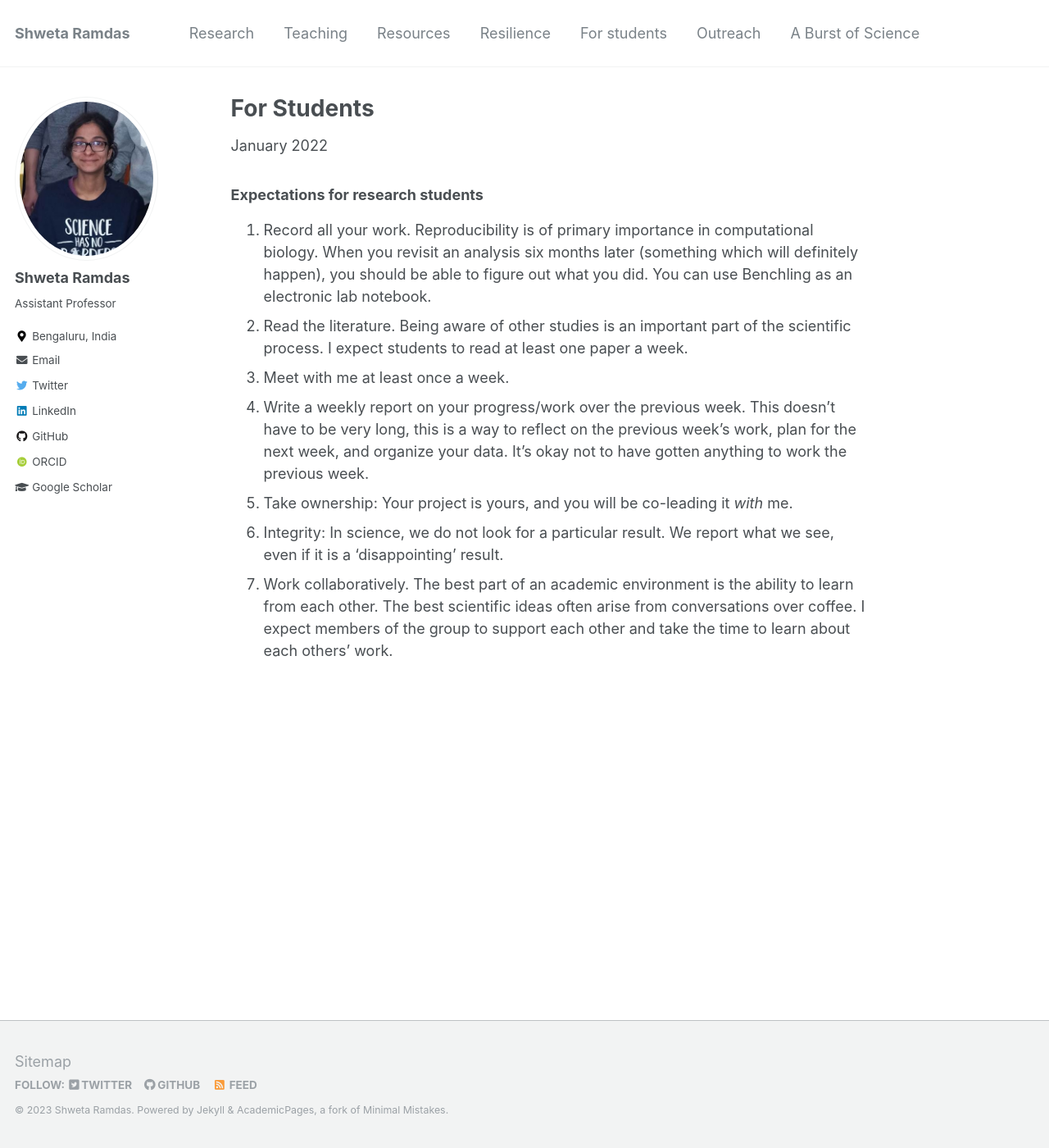
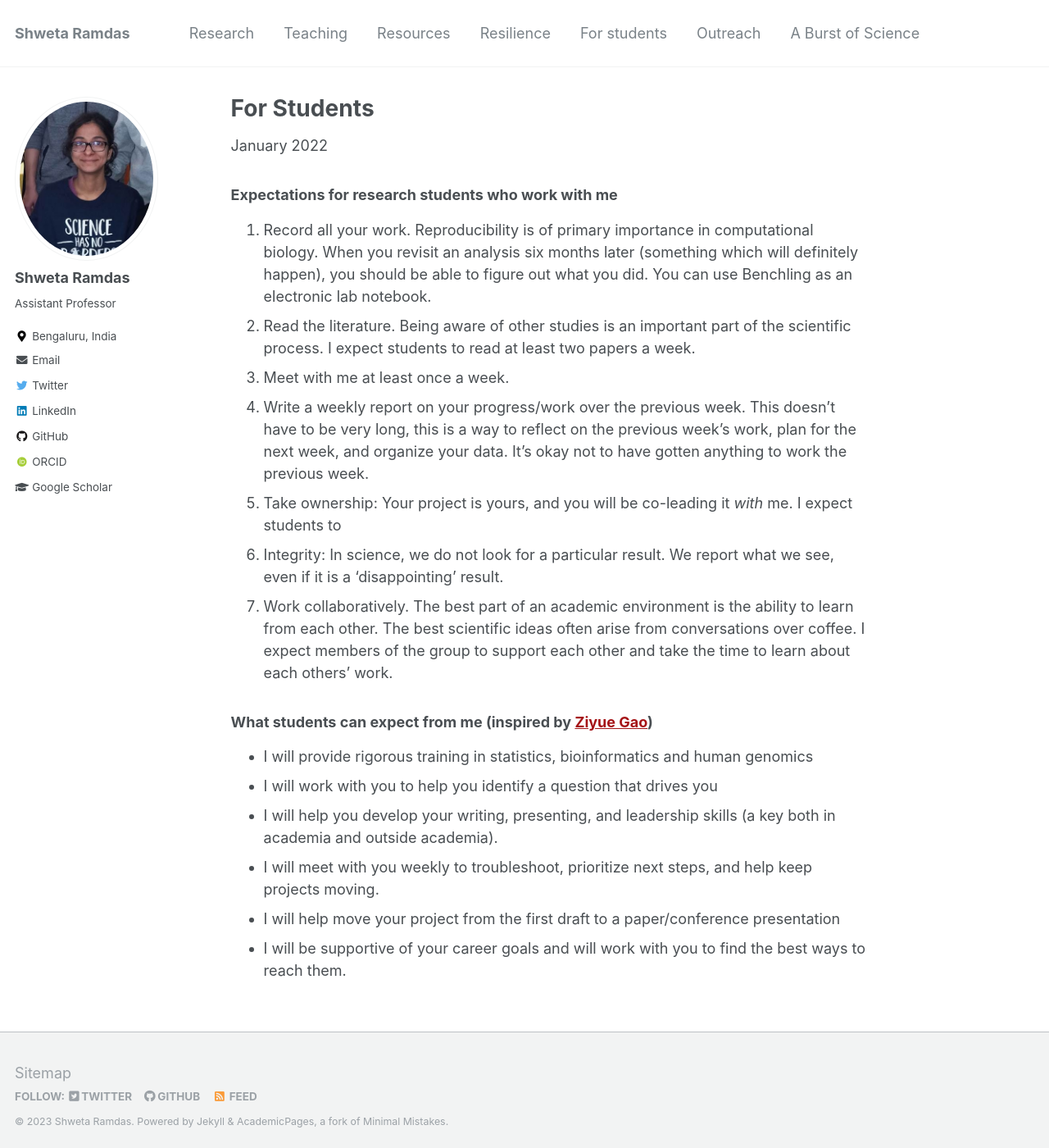
Before and after one commit to shwetaramdas/shwetaramdas.github.io, a Jekyll site: the page built from _pages/students.md, in a window 1280 px wide and 1400 px high. Shown: the whole window at 82% size. Built offline with Jekyll 4.4.1, drawn with Linux system fonts in a browser that asks for light colours; some web fonts are replaced.

Commit message:
Update students.md

```diff
--- a/_pages/students.md
+++ b/_pages/students.md
@@ -7,12 +7,21 @@ author_profile: true
 ---
 January 2022
 
-### Expectations for research students
+### Expectations for research students who work with me
 
 1. Record all your work. Reproducibility is of primary importance in computational biology. When you revisit an analysis six months later (something which will definitely happen), you should be able to figure out what you did. You can use Benchling as an electronic lab notebook.
-2. Read the literature. Being aware of other studies is an important part of the scientific process. I expect students to read at least one paper a week.
+2. Read the literature. Being aware of other studies is an important part of the scientific process. I expect students to read at least two papers a week.
 3. Meet with me at least once a week.
 4. Write a weekly report on your progress/work over the previous week. This doesn’t have to be very long, this is a way to reflect on the previous week’s work, plan for the next week, and organize your data. It’s okay not to have gotten anything to work the previous week.
-5. Take ownership: Your project is yours, and you will be co-leading it *with* me.
+5. Take ownership: Your project is yours, and you will be co-leading it *with* me. I expect students to
 6. Integrity: In science, we do not look for a particular result. We report what we see, even if it is a ‘disappointing’ result.
 7. Work collaboratively. The best part of an academic environment is the ability to learn from each other. The best scientific ideas often arise from conversations over coffee. I expect members of the group to support each other and take the time to learn about each others’ work.
+
+### What students can expect from me (inspired by [Ziyue Gao](https://sites.google.com/view/gaolab/join-us?authuser=0))
+
+- I will provide rigorous training in statistics, bioinformatics and human genomics
+- I will work with you to help you identify a question that drives you
+- I will help you develop your writing, presenting, and leadership skills (a key both in academia and outside academia).
+- I will meet with you weekly to troubleshoot, prioritize next steps, and help keep projects moving.
+- I will help move your project from the first draft to a paper/conference presentation
+- I will be supportive of your career goals and will work with you to find the best ways to reach them.
```
